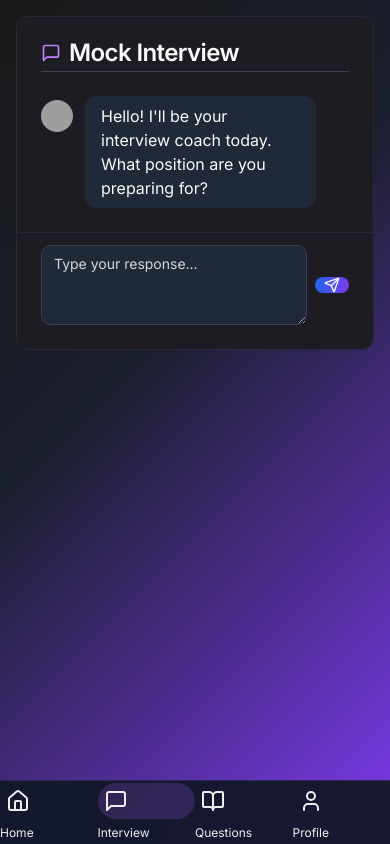
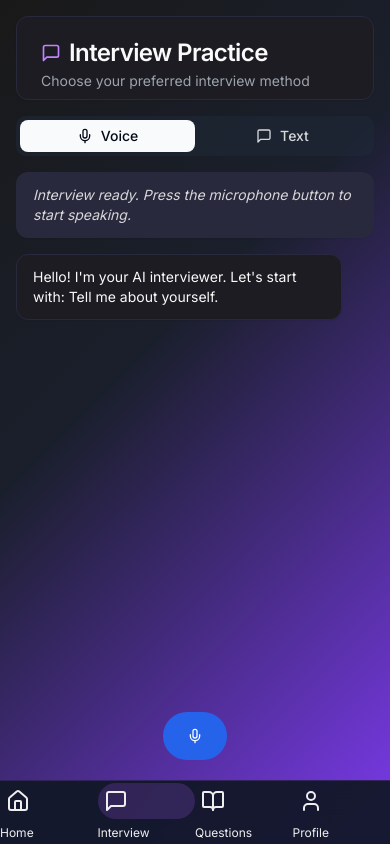
Before and after one commit to melijah1/interview-ace-ai-ready, a React (Vite) app: page /mock-interview in a window 390 px wide. Built offline with nearby package versions, Linux system fonts and the light colour scheme; grey boxes are pictures that could not be loaded.

Commit message:
Feat: Implement voice input for mock interview
Adds microphone functionality to the mock interview component, allowing users to speak their responses. Enhances the Mock Interview page for improved usability and functionality.

```diff
--- a/src/components/VoiceInterview.tsx
+++ b/src/components/VoiceInterview.tsx
@@ -2,7 +2,7 @@
 import React, { useState, useEffect } from "react";
 import { Button } from "@/components/ui/button";
 import { Card, CardContent } from "@/components/ui/card";
-import { ArrowLeft, Mic, MicOff, Volume2 } from "lucide-react";
+import { Mic, MicOff, Volume2 } from "lucide-react";
 import { useToast } from "@/hooks/use-toast";
 
 interface Message {
@@ -10,7 +10,7 @@ interface Message {
   content: string;
 }
 
-const VoiceInterview = ({ onBack }: { onBack: () => void }) => {
+const VoiceInterview = () => {
   const [isListening, setIsListening] = useState(false);
   const [messages, setMessages] = useState<Message[]>([
     { type: "system", content: "Interview ready. Press the microphone button to start speaking." },
@@ -58,14 +58,7 @@ const VoiceInterview = ({ onBack }: { onBack: () => void }) => {
   };
 
   return (
-    <div className="flex flex-col h-[calc(100vh-10rem)]">
-      <div className="flex items-center mb-4">
-        <Button variant="ghost" onClick={onBack} className="p-0 mr-2">
-          <ArrowLeft size={24} />
-        </Button>
-        <h2 className="text-xl font-bold">Voice Interview</h2>
-      </div>
-
+    <div className="flex flex-col h-[calc(100vh-16rem)]">
       <div className="flex-1 overflow-y-auto mb-4 space-y-4">
         {messages.map((message, index) => (
           <Card
@@ -79,7 +72,7 @@ const VoiceInterview = ({ onBack }: { onBack: () => void }) => {
             <CardContent className="py-3 px-4">
               {message.type === "ai" && aiSpeaking && index === messages.length - 1 && (
                 <div className="flex items-center gap-2 mb-2">
-                  <Volume2 size={16} className="text-interview-blue animate-pulse" />
+                  <Volume2 size={16} className="text-purple-400 animate-pulse" />
                   <span className="text-xs text-muted-foreground">Speaking...</span>
                 </div>
               )}
--- a/src/components/ui/tabs.tsx
+++ b/src/components/ui/tabs.tsx
@@ -1,3 +1,6 @@
+
+"use client"
+
 import * as React from "react"
 import * as TabsPrimitive from "@radix-ui/react-tabs"
 
--- a/src/pages/MockInterview.tsx
+++ b/src/pages/MockInterview.tsx
@@ -6,6 +6,8 @@ import { Textarea } from "@/components/ui/textarea";
 import { Separator } from "@/components/ui/separator";
 import { Avatar, AvatarFallback, AvatarImage } from "@/components/ui/avatar";
 import { MessageSquare, Mic, Send, User } from "lucide-react";
+import VoiceInterview from "@/components/VoiceInterview";
+import { Tabs, TabsContent, TabsList, TabsTrigger } from "@/components/ui/tabs";
 
 const MockInterview = () => {
   const [message, setMessage] = useState("");
@@ -31,12 +33,37 @@ const MockInterview = () => {
   };
 
   return (
-    <div className="chat-container p-4">
+    <div className="p-4">
+      <Card className="dark-card mb-4">
+        <CardHeader className="pb-2">
+          <CardTitle className="flex items-center gap-2">
+            <MessageSquare className="h-5 w-5 text-purple-400" />
+            <span className="text-light">Interview Practice</span>
+          </CardTitle>
+          <p className="text-sm text-gray-400">Choose your preferred interview method</p>
+        </CardHeader>
+      </Card>
+
+      <Tabs defaultValue="voice" className="w-full">
+        <TabsList className="w-full mb-4 bg-gray-800/60">
+          <TabsTrigger value="voice" className="w-full">
+            <Mic className="mr-2 h-4 w-4" /> Voice
+          </TabsTrigger>
+          <TabsTrigger value="text" className="w-full">
+            <MessageSquare className="mr-2 h-4 w-4" /> Text
+          </TabsTrigger>
+        </TabsList>
+
+        <TabsContent value="voice" className="mt-0">
+          <VoiceInterview onBack={() => {}} />
+        </TabsContent>
+
+        <TabsContent value="text" className="mt-0">
           <Card className="dark-card h-full flex flex-col">
             <CardHeader>
               <CardTitle className="flex items-center gap-2">
                 <MessageSquare className="h-5 w-5 text-purple-400" />
-            <span className="text-light">Mock Interview</span>
+                <span className="text-light">Text Interview</span>
               </CardTitle>
               <Separator className="bg-gray-700" />
             </CardHeader>
@@ -95,6 +122,8 @@ const MockInterview = () => {
               </Button>
             </CardFooter>
           </Card>
+        </TabsContent>
+      </Tabs>
     </div>
   );
 };
```
Also changed, not shown: src/components/ui/globals.css (+22 -1 lines). Lines whose indentation alone changed are shown as unchanged.
